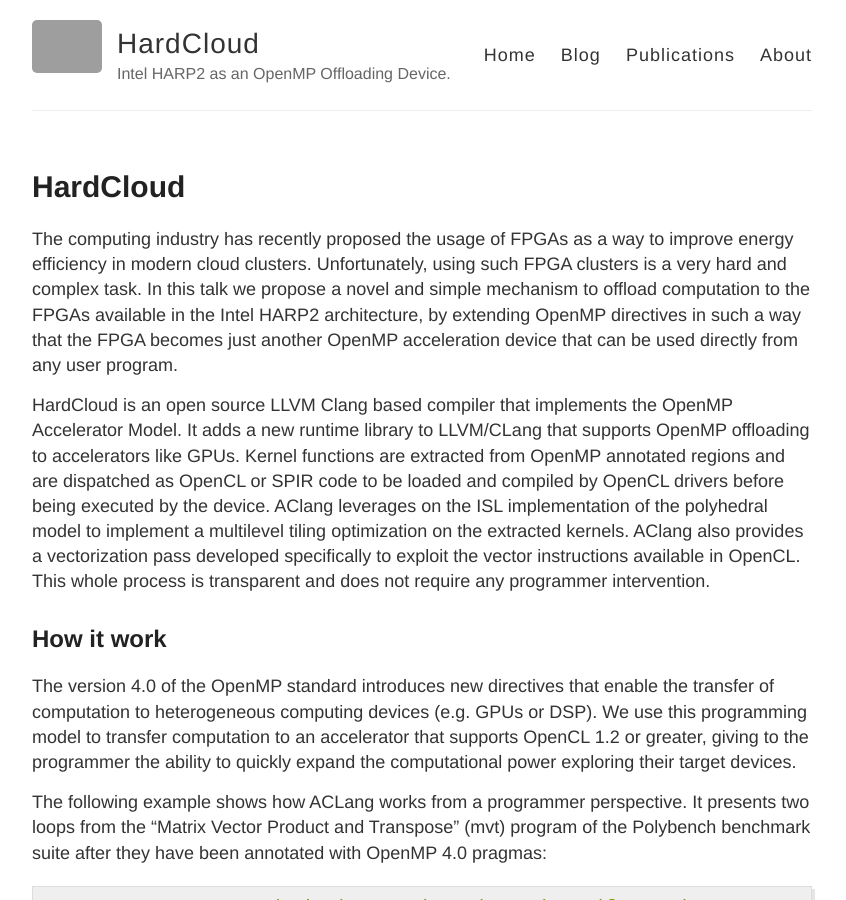
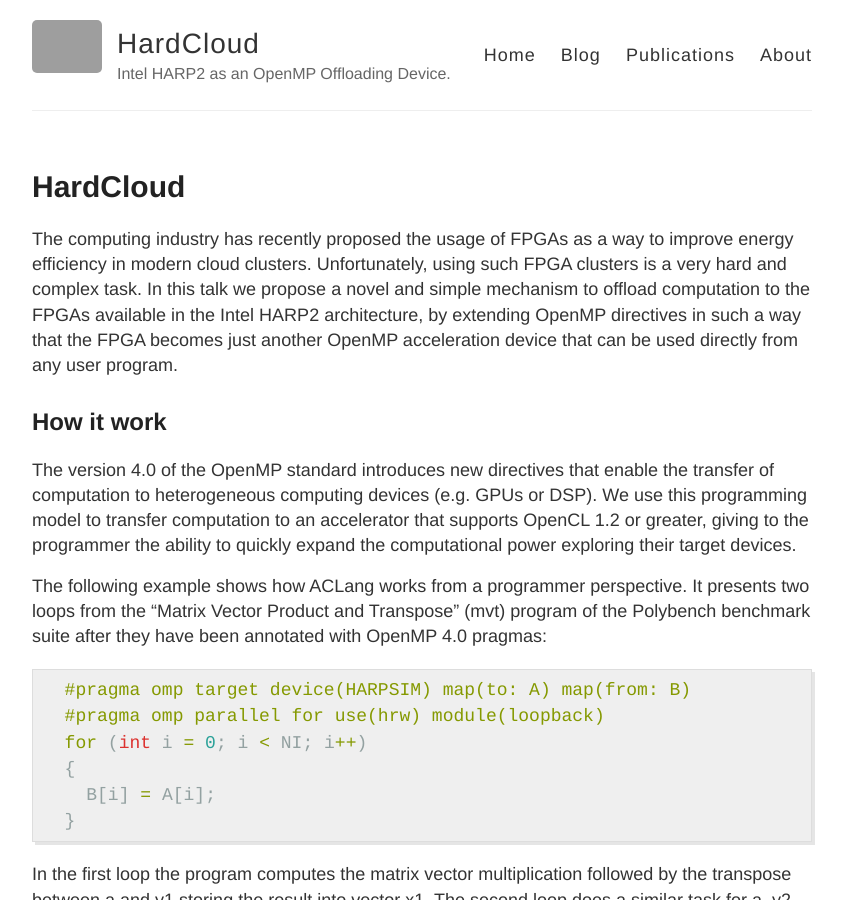
Before and after one commit to ramonn76/HardCloud, a Jekyll site: the page built from index.md, in a window 1280 px wide and 900 px high. Shown: the whole window, without its empty margins (218-1064 px from the left). Built offline with Jekyll 4.4.1, drawn with Linux system fonts in a browser that asks for light colours; grey boxes are pictures that could not be loaded.

Commit message:
Update index.md

```diff
--- a/index.md
+++ b/index.md
@@ -5,18 +5,6 @@ permalink: /
 ---
 
 The computing industry has recently proposed the usage of  FPGAs as a way to improve energy efficiency in modern cloud clusters. Unfortunately, using such FPGA clusters  is a very hard and complex task. In this talk we propose a novel and simple mechanism to offload computation to  the FPGAs available in the  Intel HARP2 architecture, by extending OpenMP directives in such a way that the FPGA becomes just another OpenMP acceleration device that can be used directly from any user program.
-
-HardCloud is an open source LLVM Clang based compiler that implements the
-OpenMP Accelerator Model. It adds a new runtime library to LLVM/CLang
-that supports OpenMP offloading to accelerators like GPUs. Kernel
-functions are extracted from OpenMP annotated regions and are
-dispatched as OpenCL or SPIR code to be loaded and compiled by OpenCL
-drivers before being executed by the device. AClang leverages on the
-ISL implementation of the polyhedral model to implement a multilevel
-tiling optimization on the extracted kernels. AClang also provides a
-vectorization pass developed specifically to exploit the vector
-instructions available in OpenCL. This whole process is transparent
-and does not require any programmer intervention.
 
 ## How it work
 
```
